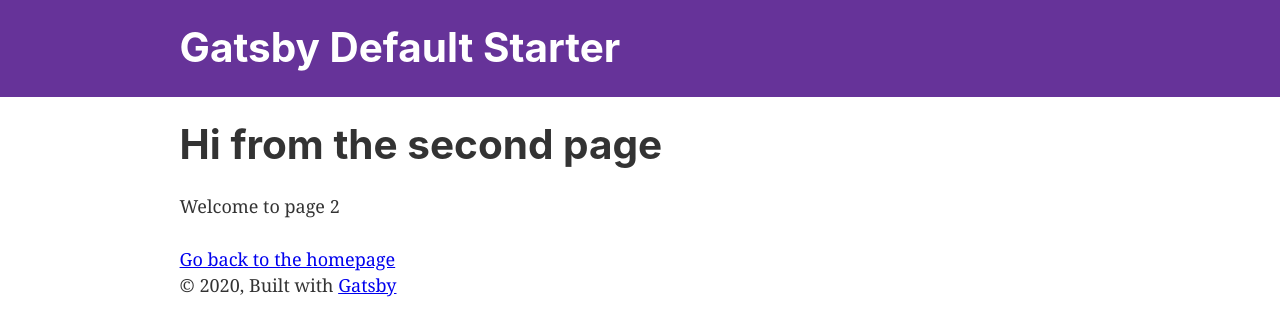
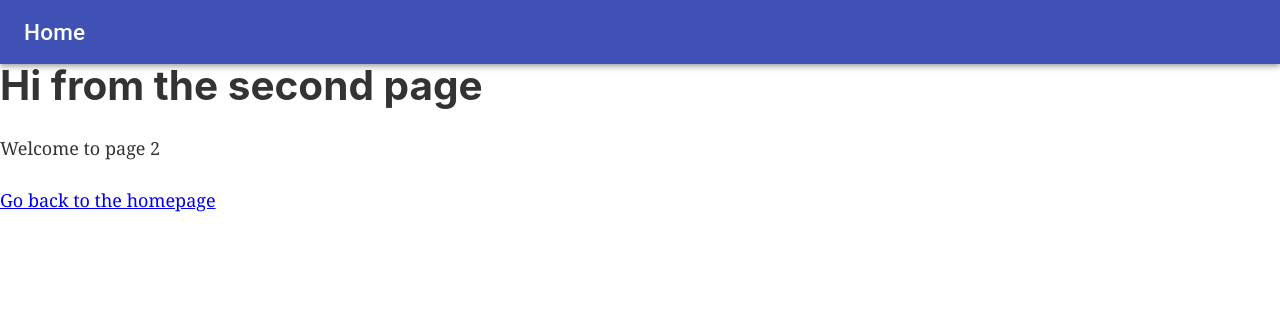
Before and after one commit to ilyasakin/airtable-powered-static-site, a Gatsby site: page /page-2 in a window 1280 px wide. Built offline with nearby package versions, Linux system fonts and the light colour scheme; Gatsby itself is replaced by a stand-in of ours.

Commit message:
misc: refactor some code

```diff
--- a/src/components/layout.js
+++ b/src/components/layout.js
@@ -8,8 +8,7 @@
 import React from "react"
 import PropTypes from "prop-types"
 import { useStaticQuery, graphql } from "gatsby"
-
-import Header from "./header"
+import { AppBar, Toolbar, Typography } from "@material-ui/core"
 import "./layout.css"
 
 const Layout = ({ children }) => {
@@ -25,21 +24,12 @@ const Layout = ({ children }) => {
 
   return (
     <>
-      <Header siteTitle={data.site.siteMetadata.title} />
-      <div
-        style={{
-          margin: `0 auto`,
-          maxWidth: 960,
-          padding: `0 1.0875rem 1.45rem`,
-        }}
-      >
-        <main>{children}</main>
-        <footer>
-          © {new Date().getFullYear()}, Built with
-          {` `}
-          <a href="https://www.gatsbyjs.org">Gatsby</a>
-        </footer>
-      </div>
+      <AppBar position="static">
+        <Toolbar>
+          <Typography variant="h6">Home</Typography>
+        </Toolbar>
+      </AppBar>
+      <main>{children}</main>
     </>
   )
 }
```
Also changed, not shown: src/pages/index.js (+3 -8 lines).
